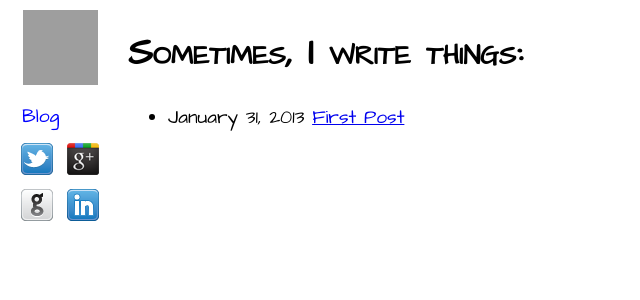
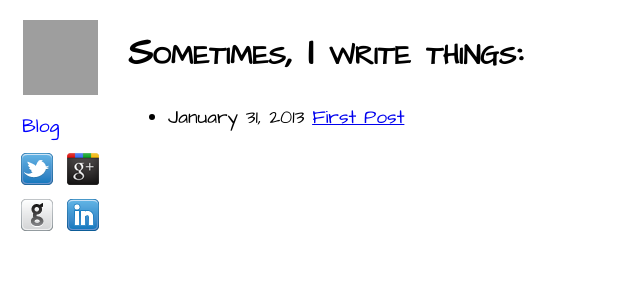
Before and after one commit to krschmidt/krschmidt.github.com, a Jekyll site: the page built from index.html, in a window 1280 px wide. Shown: the top 300 px of the page, without its empty margins (0-640 px from the left). Built offline with Jekyll 4.4.1, drawn with Linux system fonts in a browser that asks for light colours; grey boxes are pictures that could not be loaded.

Commit message:
moved sidebar down a bit

```diff
--- a/css/main.css
+++ b/css/main.css
@@ -2,7 +2,7 @@ nav {
   left: 10px;
   position: fixed;
   text-align: center;
-  top: 10px;
+  top: 20px;
   width: 100px; }
   nav ul {
     list-style-type: none;
--- a/css/main.scss
+++ b/css/main.scss
@@ -2,7 +2,7 @@ nav {
   left: 10px;
   position: fixed;
   text-align: center;
-  top: 10px;
+  top: 20px;
   width: 100px;
   ul{
     list-style-type: none;
```
